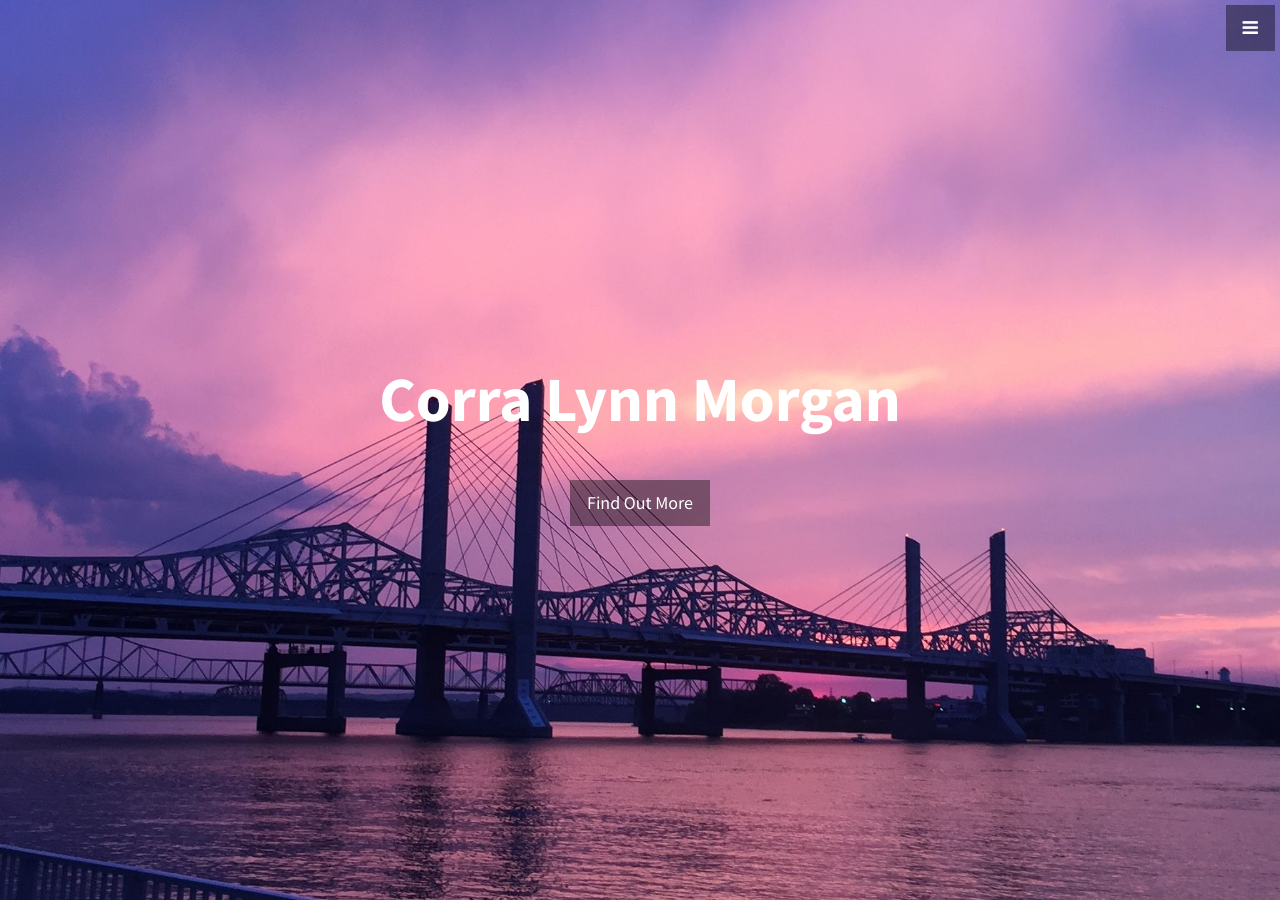
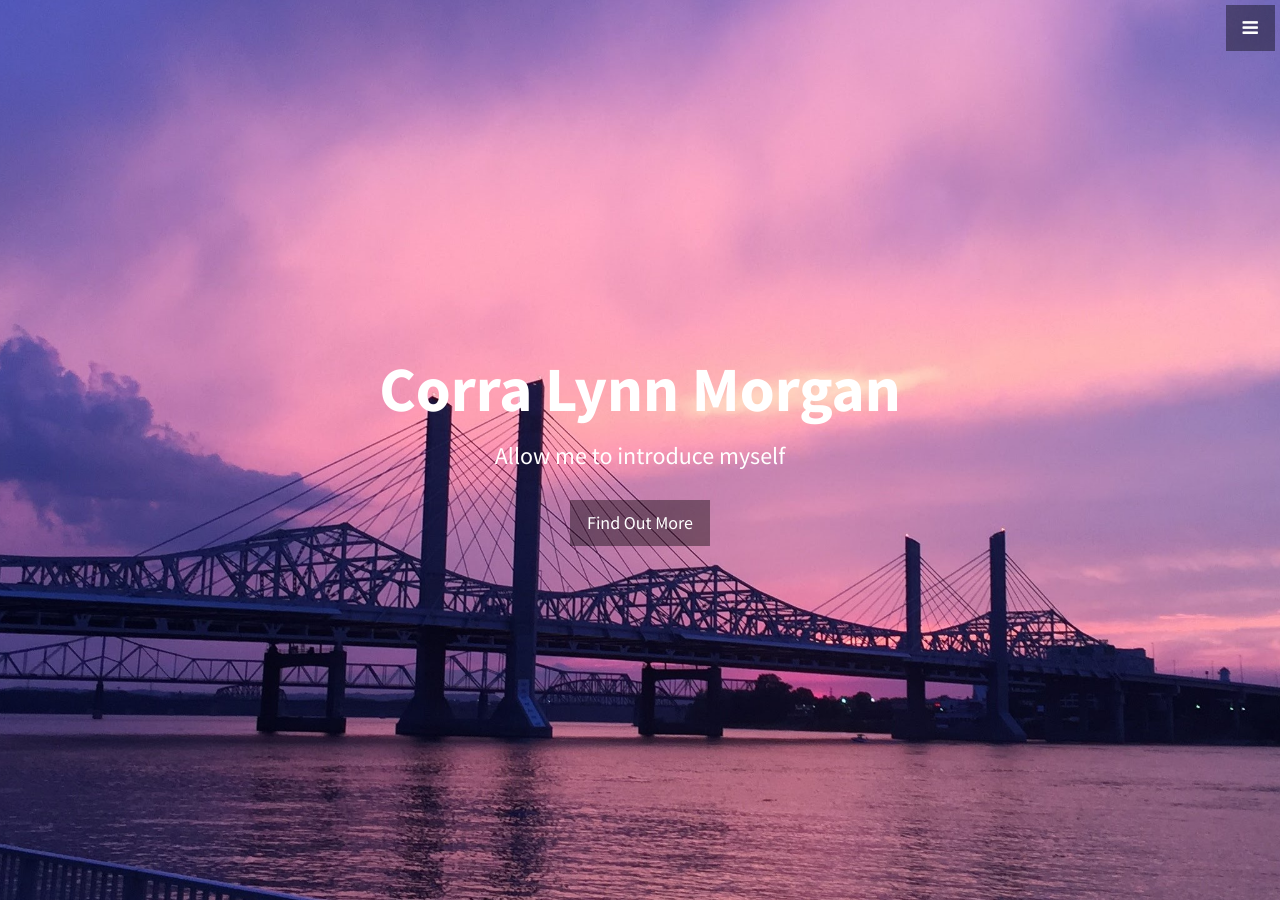
Before and after one commit to corralynn/CorraLMorgan, a Jekyll site: the page built from index.html, in a window 1280 px wide and 900 px high. Built offline with Jekyll 4.4.1, drawn with Linux system fonts in a browser that asks for light colours.

Commit message:
Update header.html

```diff
--- a/_includes/header.html
+++ b/_includes/header.html
@@ -1,7 +1,7 @@
 <header id="top" class="header">
   <div class="text-vertical-center">
     <h1 style="color: #ffffff">Corra Lynn Morgan</h1>
-    <h3 style="color: #ffffff"llow me to introduce myself</h3>
+    <h3 style="color: #ffffff">Allow me to introduce myself</h3>
     <br>
     <a href="#about" class="btn btn-dark btn-lg">Find Out More</a>
   </div>
```
